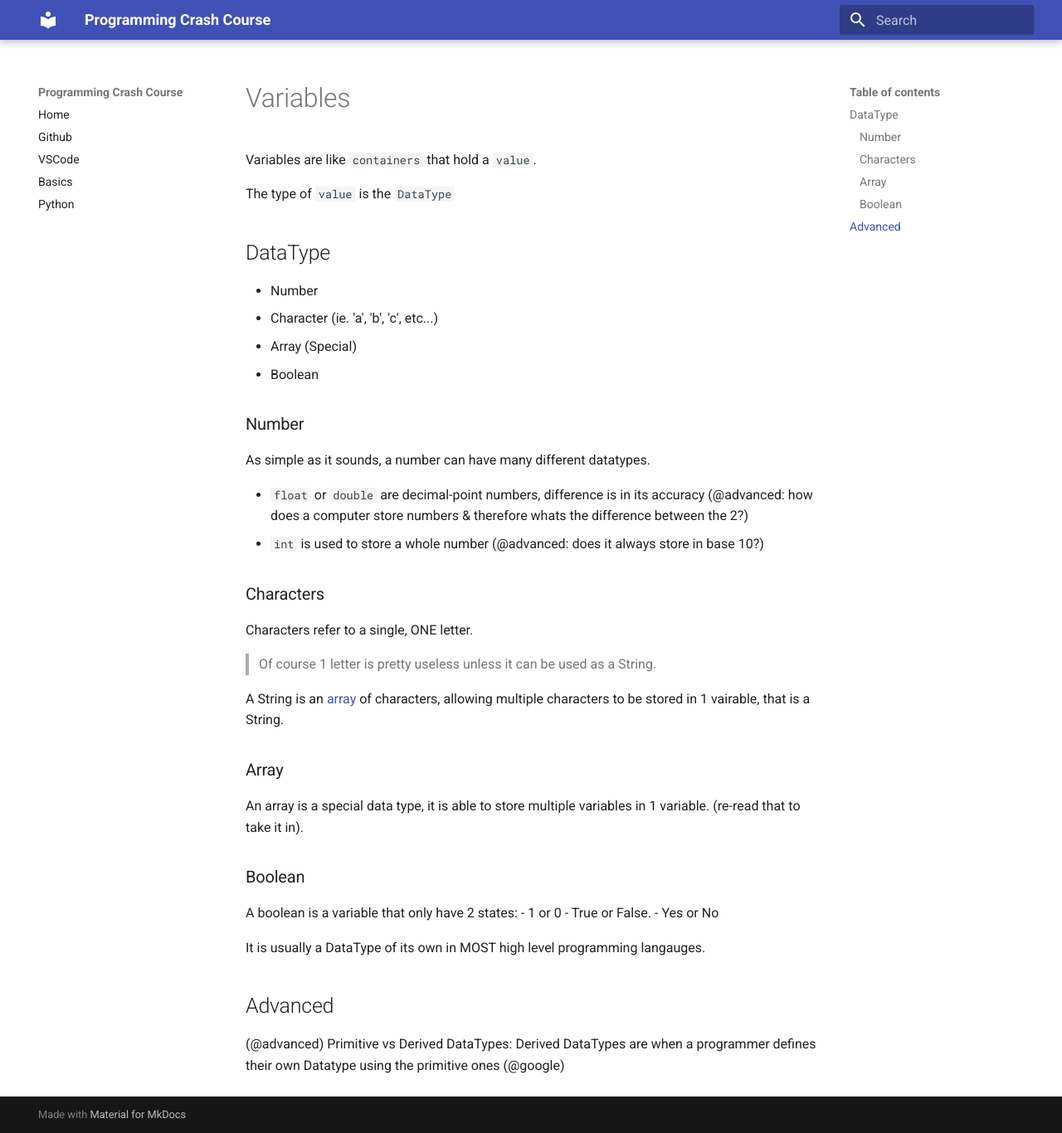
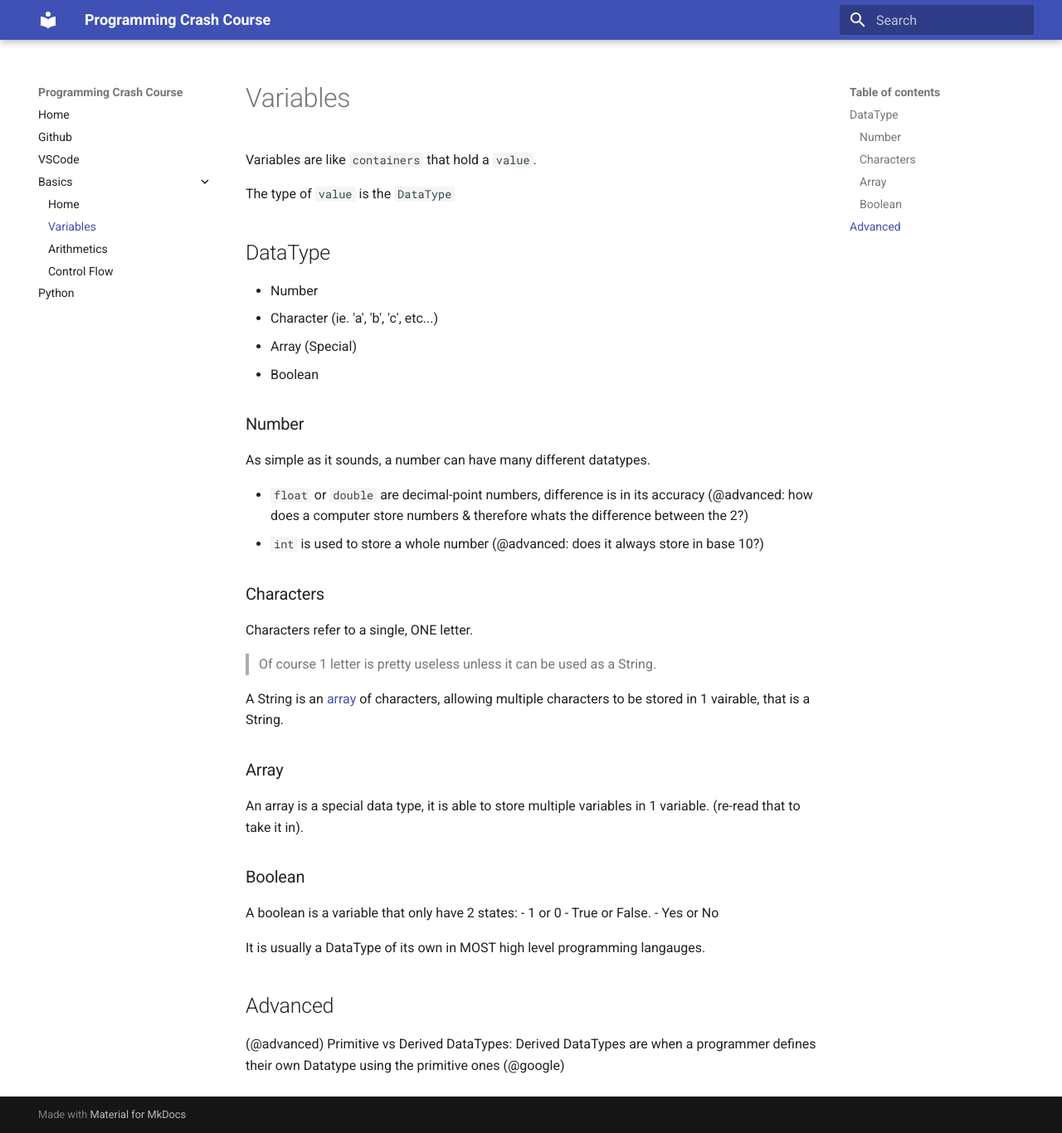
Before and after one commit to scott-cjx/Programming-Crash-Course, an MkDocs documentation site: the page built from docs/basics/variables.md, in a window 1280 px wide and 1366 px high. Shown: the whole window at 83% size. Built offline with MkDocs 1.6.1 and Material for MkDocs 9.7.7, drawn with Linux system fonts in a browser that asks for light colours.

Commit message:
automated commit

```diff
--- a/mkdocs.yml
+++ b/mkdocs.yml
@@ -14,5 +14,10 @@ nav:
   - Home: README.md
   - Github: github/README.md
   - VSCode: vscode/README.md
-  - Basics: logic/README.md
+  - Basics:
+    - Home: basics/README.md
+    - Variables: basics/variables.md
+    - Arithmetics: basics/arithmetic.md
+    - Control Flow: basics/control-flow.md
+
   - Python: python/README.md
```
Also changed, not shown: docs/basics/README.md (renamed from docs/logic/README.md), docs/basics/arithmetic.md (renamed from docs/logic/arithmetic.md), docs/basics/control-flow.md (renamed from docs/logic/control-flow.md), docs/basics/variables.md (renamed from docs/logic/variables.md).
